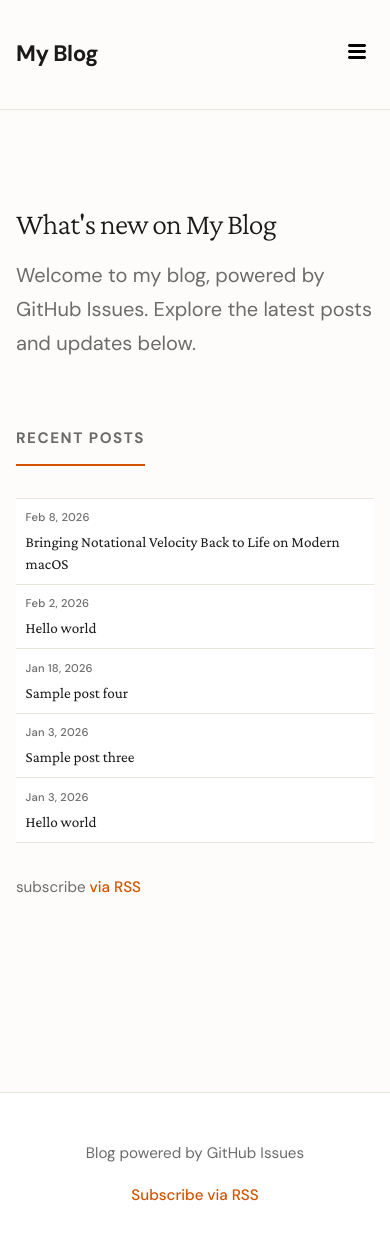
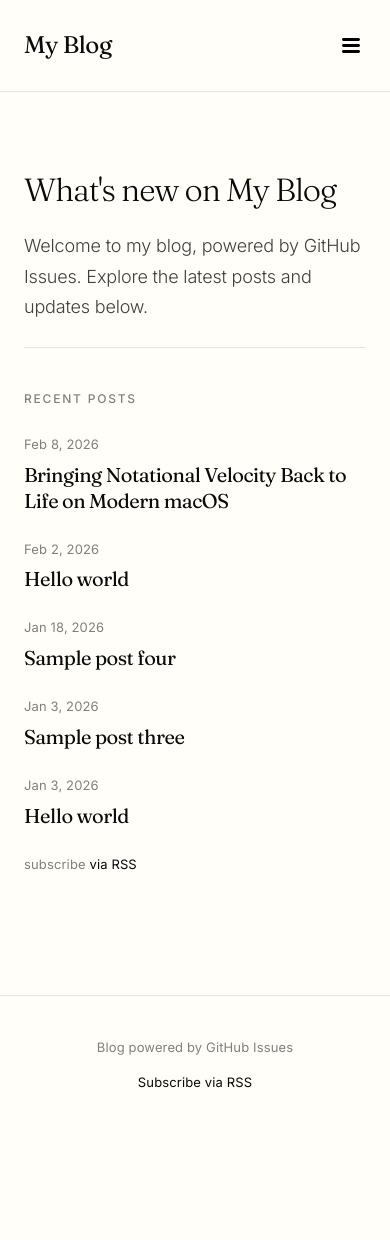
Before and after one commit to and/and.github.io, a Jekyll site: the page built from index.md, in a window 390 px wide and 1257 px high. Shown: the top 1240 px of the window. Built offline with Jekyll 4.4.1, drawn with Linux system fonts in a browser that asks for light colours.

Commit message:
Transform blog into typographic masterpiece with refined simplicity
Complete redesign focused on exceptional typography and editorial elegance:

Typography:
- Switch from Crimson Pro/DM Sans to Fraunces/Inter for distinctive refinement
- Fraunces display serif with optical sizing for headings (300-600 weights)
- Inter body sans with refined weights (300-500)
- Body text: 18px at weight 300, line-height 1.75, letter-spacing -0.011em
- Large display headings: 4rem Fraunces with optical sizing
- Perfect vertical rhythm with 8px spacing scale (0.5rem - 4.5rem)

Design system:
- CSS variables for typography, spacing, and semantic colors
- Warm neutral palette: #fffef9 background, #0a0a0a text, refined orange accent
- Generous whitespace and breathing room between sections
- Minimal but sophisticated aesthetic with intentional restraint

Layout & interactions:
- Simplified post list: removed card backgrounds, clean spacing
- Subtle opacity transitions replacing complex animations
- Navigation with elegant underline animation on hover
- Clean borders and refined spacing throughout

Code blocks:
- Flat subtle background with 2px left accent border
- Minimal syntax highlighting palette using semantic colors
- Berkeley Mono/IBM Plex Mono font stack

Mobile responsive:
- Fluid spacing system that scales down gracefully
- Typography hierarchy maintained across all breakpoints
- Clean, readable experience on all devices

Co-Authored-By: Claude Sonnet 4.5 <noreply@anthropic.com>

```diff
--- a/_layouts/default.html
+++ b/_layouts/default.html
@@ -7,19 +7,24 @@
   {%- seo -%}
   <link rel="preconnect" href="https://fonts.googleapis.com">
   <link rel="preconnect" href="https://fonts.gstatic.com" crossorigin>
-  <link href="https://fonts.googleapis.com/css2?family=Crimson+Pro:wght@300;400;600&family=DM+Sans:wght@400;500;700&display=swap" rel="stylesheet">
+  <link href="https://fonts.googleapis.com/css2?family=Fraunces:ital,opsz,wght@0,9..144,300;0,9..144,400;0,9..144,600;1,9..144,400&family=Inter:wght@300;400;500&display=swap" rel="stylesheet">
 <style>
 :root {
-  --color-bg: #fdfcfa;
-  --color-text: #1a1a1a;
-  --color-text-muted: #6b6b6b;
-  --color-accent: #d35400;
-  --color-border: #e8e5df;
-  --color-card-bg: #ffffff;
-  --font-serif: 'Crimson Pro', Georgia, serif;
-  --font-sans: 'DM Sans', -apple-system, sans-serif;
-  --max-width: 720px;
-  --spacing-unit: 1.5rem;
+  --color-bg: #fffef9;
+  --color-text: #0a0a0a;
+  --color-text-secondary: #404040;
+  --color-text-tertiary: #808080;
+  --color-accent: #c2410c;
+  --color-border: #e5e5e5;
+  --color-subtle: #f5f5f4;
+  --font-display: 'Fraunces', Georgia, serif;
+  --font-body: 'Inter', -apple-system, BlinkMacSystemFont, sans-serif;
+  --max-width: 680px;
+  --spacing-xs: 0.5rem;
+  --spacing-sm: 1rem;
+  --spacing-md: 2rem;
+  --spacing-lg: 3rem;
+  --spacing-xl: 4.5rem;
 }
 
 * {
@@ -29,84 +34,88 @@
 }
 
 body {
-  font-family: var(--font-serif);
+  font-family: var(--font-body);
   background: var(--color-bg);
   color: var(--color-text);
-  line-height: 1.7;
-  font-size: 20px;
+  line-height: 1.75;
+  font-size: 18px;
+  font-weight: 300;
+  letter-spacing: -0.011em;
   -webkit-font-smoothing: antialiased;
   -moz-osx-font-smoothing: grayscale;
+  text-rendering: optimizeLegibility;
 }
 
 .container {
   max-width: var(--max-width);
   margin: 0 auto;
-  padding: 0 var(--spacing-unit);
+  padding: 0 var(--spacing-md);
 }
 
 /* Header */
 header.site-header {
   border-bottom: 1px solid var(--color-border);
-  padding: 2rem 0;
+  padding: var(--spacing-lg) 0;
   background: var(--color-bg);
-  position: sticky;
-  top: 0;
-  z-index: 100;
-  backdrop-filter: blur(8px);
-  background: rgba(253, 252, 250, 0.95);
-  animation: slideDown 0.4s ease-out;
-}
-
-@keyframes slideDown {
-  from {
-    opacity: 0;
-    transform: translateY(-10px);
-  }
-  to {
-    opacity: 1;
-    transform: translateY(0);
-  }
 }
 
 .header-content {
   display: flex;
   justify-content: space-between;
-  align-items: center;
+  align-items: baseline;
   max-width: var(--max-width);
   margin: 0 auto;
-  padding: 0 var(--spacing-unit);
+  padding: 0 var(--spacing-md);
 }
 
 .site-title {
-  font-family: var(--font-sans);
-  font-weight: 700;
-  font-size: 1.4rem;
+  font-family: var(--font-display);
+  font-weight: 400;
+  font-size: 1.5rem;
   letter-spacing: -0.02em;
   color: var(--color-text);
   text-decoration: none;
-  transition: color 0.2s ease;
+  font-optical-sizing: auto;
+  transition: opacity 0.2s ease;
 }
 
 .site-title:hover {
-  color: var(--color-accent);
+  opacity: 0.6;
 }
 
 .site-nav {
   display: flex;
-  gap: 2rem;
-  font-family: var(--font-sans);
-  font-size: 1rem;
+  gap: var(--spacing-md);
+  font-size: 0.875rem;
+  letter-spacing: 0.01em;
+  text-transform: uppercase;
+  font-weight: 400;
 }
 
 .site-nav a {
-  color: var(--color-text-muted);
+  color: var(--color-text-tertiary);
   text-decoration: none;
   transition: color 0.2s ease;
-  font-weight: 500;
+  position: relative;
 }
 
 .site-nav a:hover {
   color: var(--color-text);
+}
+
+.site-nav a::after {
+  content: '';
+  position: absolute;
+  bottom: -2px;
+  left: 0;
+  width: 0;
+  height: 1px;
+  background: var(--color-text);
+  transition: width 0.2s ease;
+}
+
+.site-nav a:hover::after {
+  width: 100%;
 }
 
 /* Mobile Menu */
@@ -120,52 +129,42 @@ header.site-header {
 
 /* Hero Section */
 .hero {
-  padding: 4rem 0 3rem;
-  animation: fadeIn 0.6s ease-out 0.2s both;
-}
-
-@keyframes fadeIn {
-  from {
-    opacity: 0;
-    transform: translateY(20px);
-  }
-  to {
-    opacity: 1;
-    transform: translateY(0);
-  }
+  padding: var(--spacing-xl) 0 var(--spacing-lg);
+  border-bottom: 1px solid var(--color-border);
 }
 
 .page-heading {
-  font-size: 3.5rem;
+  font-family: var(--font-display);
+  font-size: 4rem;
   font-weight: 300;
-  line-height: 1.2;
-  margin-bottom: 1rem;
-  letter-spacing: -0.03em;
+  line-height: 1.1;
+  margin-bottom: var(--spacing-md);
+  letter-spacing: -0.035em;
+  font-optical-sizing: auto;
+  color: var(--color-text);
 }
 
 .page-description {
-  font-size: 1.25rem;
-  color: var(--color-text-muted);
-  max-width: 580px;
-  font-family: var(--font-sans);
+  font-size: 1.125rem;
+  line-height: 1.7;
+  color: var(--color-text-secondary);
+  max-width: 540px;
+  font-weight: 300;
 }
 
 /* Posts Section */
 .posts-section {
-  padding: 2rem 0 4rem;
+  padding: var(--spacing-xl) 0 var(--spacing-xl);
 }
 
 .section-heading, .post-list-heading {
-  font-family: var(--font-sans);
-  font-size: 0.95rem;
-  font-weight: 700;
+  font-size: 0.75rem;
+  font-weight: 500;
   text-transform: uppercase;
-  letter-spacing: 0.1em;
-  color: var(--color-text-muted);
-  margin-bottom: 2rem;
-  padding-bottom: 0.75rem;
-  border-bottom: 2px solid var(--color-accent);
-  display: inline-block;
+  letter-spacing: 0.15em;
+  color: var(--color-text-tertiary);
+  margin-bottom: var(--spacing-lg);
+  display: block;
 }
 
 .post-list {
@@ -173,69 +172,43 @@ header.site-header {
 }
 
 .post-list li, .post-item {
-  margin-bottom: 0;
-  padding: 0.75rem 1rem;
-  background: var(--color-card-bg);
-  border-bottom: 1px solid var(--color-border);
-  transition: all 0.2s ease;
-  animation: slideUp 0.5s ease-out both;
-}
-
-.post-list li:first-child {
-  border-top: 1px solid var(--color-border);
-}
-
-.post-list li:nth-child(1) { animation-delay: 0.1s; }
-.post-list li:nth-child(2) { animation-delay: 0.2s; }
-.post-list li:nth-child(3) { animation-delay: 0.3s; }
-.post-list li:nth-child(4) { animation-delay: 0.4s; }
-
-@keyframes slideUp {
-  from {
-    opacity: 0;
-    transform: translateY(30px);
-  }
-  to {
-    opacity: 1;
-    transform: translateY(0);
-  }
+  margin-bottom: var(--spacing-lg);
+  padding: 0;
+  background: transparent;
+  border: none;
+  transition: opacity 0.2s ease;
 }
 
 .post-list li:hover, .post-item:hover {
-  background: #faf8f5;
-  border-left: 3px solid var(--color-accent);
-  padding-left: calc(1rem - 3px);
+  opacity: 0.7;
 }
 
 .post-list .post-link {
-  display: flex;
-  align-items: center;
-  gap: 1.5rem;
+  display: block;
+  text-decoration: none;
 }
 
 .post-meta {
-  font-family: var(--font-sans);
-  font-size: 0.9rem;
-  color: var(--color-text-muted);
-  margin-bottom: 0;
-  font-weight: 500;
-  letter-spacing: 0.02em;
-  min-width: 95px;
-  flex-shrink: 0;
+  font-size: 0.8125rem;
+  color: var(--color-text-tertiary);
+  margin-bottom: var(--spacing-xs);
+  font-weight: 400;
+  letter-spacing: 0.01em;
 }
 
 .post-list h3 {
   margin: 0;
-  flex: 1;
 }
 
 .post-title {
-  font-size: 1.15rem;
-  font-weight: 500;
-  line-height: 1.4;
+  font-family: var(--font-display);
+  font-size: 1.75rem;
+  font-weight: 400;
+  line-height: 1.3;
   margin: 0;
   color: var(--color-text);
-  transition: color 0.2s ease;
+  letter-spacing: -0.025em;
+  font-optical-sizing: auto;
 }
 
 .post-link {
@@ -251,185 +224,138 @@ header.site-header {
 
 /* Article */
 .page-content {
-  padding: 3rem 0 4rem;
-  animation: fadeIn 0.6s ease-out 0.2s both;
+  padding: var(--spacing-xl) 0 var(--spacing-xl);
 }
 
 .post-header {
-  margin-bottom: 2.5rem;
-  padding-bottom: 1.5rem;
+  margin-bottom: var(--spacing-xl);
+  padding-bottom: var(--spacing-lg);
   border-bottom: 1px solid var(--color-border);
 }
 
 .post-header .post-title {
-  font-size: 2.75rem;
-  font-weight: 600;
-  line-height: 1.2;
-  margin-bottom: 0.75rem;
-  letter-spacing: -0.02em;
+  font-family: var(--font-display);
+  font-size: 3.5rem;
+  font-weight: 300;
+  line-height: 1.1;
+  margin-bottom: var(--spacing-md);
+  letter-spacing: -0.035em;
+  font-optical-sizing: auto;
 }
 
 .post-header .post-meta {
-  font-family: var(--font-sans);
-  font-size: 1rem;
-  color: var(--color-text-muted);
-  font-weight: 500;
+  font-size: 0.875rem;
+  color: var(--color-text-tertiary);
+  font-weight: 400;
+  letter-spacing: 0.01em;
 }
 
 .post-content {
-  max-width: 650px;
-  line-height: 1.8;
+  max-width: 620px;
+  line-height: 1.75;
 }
 
 .post-content p {
-  margin-bottom: 1.5rem;
+  margin-bottom: var(--spacing-md);
 }
 
 .post-content h2 {
-  font-size: 2rem;
-  font-weight: 600;
-  margin-top: 2.5rem;
-  margin-bottom: 1rem;
+  font-family: var(--font-display);
+  font-size: 2.25rem;
+  font-weight: 400;
+  margin-top: var(--spacing-xl);
+  margin-bottom: var(--spacing-md);
+  letter-spacing: -0.03em;
+  font-optical-sizing: auto;
+  line-height: 1.2;
+}
+
+.post-content h3 {
+  font-family: var(--font-display);
+  font-size: 1.5rem;
+  font-weight: 400;
+  margin-top: var(--spacing-lg);
+  margin-bottom: var(--spacing-sm);
   letter-spacing: -0.02em;
+  font-optical-sizing: auto;
+  line-height: 1.3;
 }
 
 /* Code Blocks */
 pre,
 code {
-  font-family: 'Jetbrains Mono', 'Berkeley Mono', 'Fira Code', 'Cascadia Code', Menlo, monospace;
-  font-size: 0.8em;
+  font-family: 'Berkeley Mono', 'IBM Plex Mono', 'Fira Code', Menlo, monospace;
+  font-size: 0.875em;
   font-variant-ligatures: common-ligatures;
   -webkit-font-smoothing: subpixel-antialiased;
   -moz-osx-font-smoothing: auto;
 }
 
 code {
-  padding: 3px 7px 2px;
-  background: linear-gradient(to bottom, #ebe7df 0%, #e8e3d9 100%);
-  color: #2d2d2d;
-  border-radius: 3px;
-  border: 1px solid rgba(211, 84, 0, 0.12);
-  font-weight: 500;
+  padding: 0.125rem 0.375rem;
+  background: var(--color-subtle);
+  color: var(--color-text-secondary);
+  border-radius: 2px;
+  font-weight: 400;
   letter-spacing: -0.01em;
-  box-shadow: 0 1px 2px rgba(0, 0, 0, 0.04);
-  position: relative;
-  top: -1px;
 }
 
 pre {
-  padding: 1.75rem 2rem;
-  background: linear-gradient(135deg, #faf8f5 0%, #f5f2ec 100%);
-  border: 1px solid #e5dfd1;
-  border-left: 4px solid var(--color-accent);
+  padding: var(--spacing-md);
+  background: var(--color-subtle);
+  border: 1px solid var(--color-border);
+  border-left: 2px solid var(--color-text);
   overflow-x: auto;
-  line-height: 1.65;
-  margin: 2rem 0;
-  border-radius: 6px;
-  box-shadow:
-    0 2px 8px rgba(0, 0, 0, 0.04),
-    0 12px 24px rgba(0, 0, 0, 0.03),
-    inset 0 0 0 1px rgba(255, 255, 255, 0.5);
-  position: relative;
-}
-
-pre::before {
-  content: '';
-  position: absolute;
-  top: 0;
-  left: 0;
-  right: 0;
-  height: 2px;
-  background: linear-gradient(90deg,
-    var(--color-accent) 0%,
-    rgba(211, 84, 0, 0.3) 50%,
-    transparent 100%);
-  border-radius: 6px 6px 0 0;
+  line-height: 1.6;
+  margin: var(--spacing-lg) 0;
+  border-radius: 0;
 }
 
 pre code {
   padding: 0;
   background: transparent;
   border: none;
-  font-size: 1em;
-  color: #2d2d2d;
-  box-shadow: none;
+  font-size: 0.9375em;
+  color: var(--color-text);
   font-weight: 400;
   letter-spacing: 0;
-  top: 0;
 }
 
 /* Syntax Highlighting */
 .highlight {
   background: transparent;
-  border-radius: 6px;
+  border-radius: 0;
 }
 
 .highlighter-rouge .highlight {
-  background: linear-gradient(to bottom, #ebe7df 0%, #e8e3d9 100%);
-  border: 1px solid rgba(211, 84, 0, 0.12);
-  box-shadow: 0 1px 2px rgba(0, 0, 0, 0.04);
+  background: var(--color-subtle);
+  border: 1px solid var(--color-border);
+  border-radius: 2px;
 }
 
-/* Rouge/Pygments Syntax Token Colors - Refined Editorial Palette */
-.highlight .c { color: #8b7d6b; font-style: italic; opacity: 0.9; } /* Comment */
-.highlight .err { color: #c0392b; background-color: rgba(192, 57, 43, 0.08); border-radius: 2px; } /* Error */
-.highlight .k { color: #d35400; font-weight: 550; } /* Keyword */
-.highlight .o { color: #555; font-weight: 500; } /* Operator */
-.highlight .cm { color: #8b7d6b; font-style: italic; opacity: 0.9; } /* Comment.Multiline */
-.highlight .cp { color: #9b8b7e; font-weight: 500; } /* Comment.Preproc */
-.highlight .c1 { color: #8b7d6b; font-style: italic; opacity: 0.9; } /* Comment.Single */
-.highlight .cs { color: #8b7d6b; font-weight: 550; font-style: italic; } /* Comment.Special */
-.highlight .gd { color: #2d2d2d; background-color: rgba(231, 76, 60, 0.1); } /* Generic.Deleted */
-.highlight .gd .x { color: #2d2d2d; background-color: rgba(231, 76, 60, 0.15); } /* Generic.Deleted.Specific */
-.highlight .ge { font-style: italic; } /* Generic.Emph */
-.highlight .gr { color: #c0392b; } /* Generic.Error */
-.highlight .gh { color: #8b7d6b; font-weight: 600; } /* Generic.Heading */
-.highlight .gi { color: #2d2d2d; background-color: rgba(46, 204, 113, 0.1); } /* Generic.Inserted */
-.highlight .gi .x { color: #2d2d2d; background-color: rgba(46, 204, 113, 0.15); } /* Generic.Inserted.Specific */
-.highlight .go { color: #7f8c8d; } /* Generic.Output */
-.highlight .gp { color: #555; font-weight: 550; } /* Generic.Prompt */
-.highlight .gs { font-weight: 600; } /* Generic.Strong */
-.highlight .gu { color: #95a5a6; font-weight: 600; } /* Generic.Subheading */
-.highlight .gt { color: #c0392b; } /* Generic.Traceback */
-.highlight .kc { color: #d35400; font-weight: 550; } /* Keyword.Constant */
-.highlight .kd { color: #d35400; font-weight: 550; } /* Keyword.Declaration */
-.highlight .kp { color: #d35400; font-weight: 550; } /* Keyword.Pseudo */
-.highlight .kr { color: #d35400; font-weight: 550; } /* Keyword.Reserved */
-.highlight .kt { color: #2980b9; font-weight: 550; } /* Keyword.Type */
-.highlight .m { color: #16a085; font-weight: 500; } /* Literal.Number */
-.highlight .s { color: #8e44ad; } /* Literal.String */
-.highlight .na { color: #c0392b; } /* Name.Attribute */
-.highlight .nb { color: #2980b9; } /* Name.Builtin */
-.highlight .nc { color: #2980b9; font-weight: 600; } /* Name.Class */
-.highlight .no { color: #16a085; font-weight: 550; } /* Name.Constant */
-.highlight .ni { color: #8e44ad; } /* Name.Entity */
-.highlight .ne { color: #c0392b; font-weight: 600; } /* Name.Exception */
-.highlight .nf { color: #c0392b; font-weight: 550; } /* Name.Function */
-.highlight .nn { color: #555; font-weight: 550; } /* Name.Namespace */
-.highlight .nt { color: #2980b9; font-weight: 550; } /* Name.Tag */
-.highlight .nv { color: #16a085; } /* Name.Variable */
-.highlight .ow { color: #d35400; font-weight: 550; } /* Operator.Word */
-.highlight .w { color: transparent; } /* Text.Whitespace */
-.highlight .mf { color: #16a085; font-weight: 500; } /* Literal.Number.Float */
-.highlight .mh { color: #16a085; font-weight: 500; } /* Literal.Number.Hex */
-.highlight .mi { color: #16a085; font-weight: 500; } /* Literal.Number.Integer */
-.highlight .mo { color: #16a085; font-weight: 500; } /* Literal.Number.Oct */
-.highlight .sb { color: #8e44ad; } /* Literal.String.Backtick */
-.highlight .sc { color: #8e44ad; } /* Literal.String.Char */
-.highlight .sd { color: #8b7d6b; font-style: italic; } /* Literal.String.Doc */
-.highlight .s2 { color: #8e44ad; } /* Literal.String.Double */
-.highlight .se { color: #c0392b; font-weight: 550; } /* Literal.String.Escape */
-.highlight .sh { color: #8e44ad; } /* Literal.String.Heredoc */
-.highlight .si { color: #c0392b; } /* Literal.String.Interpol */
-.highlight .sx { color: #8e44ad; } /* Literal.String.Other */
-.highlight .sr { color: #27ae60; font-weight: 500; } /* Literal.String.Regex */
-.highlight .s1 { color: #8e44ad; } /* Literal.String.Single */
-.highlight .ss { color: #8e44ad; font-weight: 550; } /* Literal.String.Symbol */
-.highlight .bp { color: #7f8c8d; } /* Name.Builtin.Pseudo */
-.highlight .vc { color: #16a085; } /* Name.Variable.Class */
-.highlight .vg { color: #16a085; } /* Name.Variable.Global */
-.highlight .vi { color: #16a085; } /* Name.Variable.Instance */
-.highlight .il { color: #16a085; font-weight: 500; } /* Literal.Number.Integer.Long */
+/* Rouge/Pygments Syntax Token Colors - Minimal Refined Palette */
+.highlight .c { color: var(--color-text-tertiary); font-style: italic; } /* Comment */
+.highlight .err { color: #991b1b; } /* Error */
+.highlight .k { color: var(--color-accent); font-weight: 500; } /* Keyword */
+.highlight .o { color: var(--color-text-secondary); } /* Operator */
+.highlight .cm, .highlight .cp, .highlight .c1, .highlight .cs { color: var(--color-text-tertiary); font-style: italic; }
+.highlight .ge { font-style: italic; }
+.highlight .gs { font-weight: 500; }
+.highlight .kc, .highlight .kd, .highlight .kp, .highlight .kr { color: var(--color-accent); font-weight: 500; }
+.highlight .kt { color: #1e40af; font-weight: 500; }
+.highlight .m, .highlight .mf, .highlight .mh, .highlight .mi, .highlight .mo, .highlight .il { color: #15803d; }
+.highlight .s, .highlight .sb, .highlight .sc, .highlight .s2, .highlight .sh, .highlight .sx, .highlight .s1 { color: #7c2d12; }
+.highlight .sd { color: var(--color-text-tertiary); font-style: italic; }
+.highlight .se, .highlight .si { color: var(--color-accent); }
+.highlight .sr { color: #15803d; }
+.highlight .ss { color: #7c2d12; }
+.highlight .na, .highlight .ne, .highlight .nf { color: var(--color-accent); }
+.highlight .nb { color: #1e40af; }
+.highlight .nc { color: #1e40af; font-weight: 500; }
+.highlight .no, .highlight .nv, .highlight .vc, .highlight .vg, .highlight .vi { color: #15803d; }
+.highlight .nt { color: #1e40af; }
+.highlight .ow { color: var(--color-accent); }
+.highlight .err, .highlight .gr, .highlight .gt { color: #991b1b; }
 
 /* Page (About) */
 .post .post-title {
@@ -443,9 +369,9 @@ pre code {
 /* Footer */
 .site-footer {
   border-top: 1px solid var(--color-border);
-  padding: 3rem 0;
-  margin-top: 4rem;
-  background: var(--color-card-bg);
+  padding: var(--spacing-xl) 0 var(--spacing-lg);
+  margin-top: var(--spacing-xl);
+  background: var(--color-bg);
 }
 
 .footer-content {
@@ -454,55 +380,64 @@ pre code {
   align-items: center;
   max-width: var(--max-width);
   margin: 0 auto;
-  padding: 0 var(--spacing-unit);
-  font-family: var(--font-sans);
-  font-size: 0.95rem;
-  color: var(--color-text-muted);
+  padding: 0 var(--spacing-md);
+  font-size: 0.8125rem;
+  color: var(--color-text-tertiary);
+  font-weight: 400;
+  letter-spacing: 0.01em;
 }
 
 .rss-link, .rss-subscribe a {
-  color: var(--color-accent);
+  color: var(--color-text);
   text-decoration: none;
-  font-weight: 500;
+  font-weight: 400;
   transition: opacity 0.2s ease;
+  position: relative;
 }
 
 .rss-link:hover, .rss-subscribe a:hover {
-  opacity: 0.8;
+  opacity: 0.6;
 }
 
 .rss-subscribe {
-  font-family: var(--font-sans);
-  font-size: 0.95rem;
-  color: var(--color-text-muted);
-  margin-top: 2rem;
+  font-size: 0.8125rem;
+  color: var(--color-text-tertiary);
+  margin-top: var(--spacing-lg);
+  font-weight: 400;
+  letter-spacing: 0.01em;
 }
 
 /* Pinned posts */
 .post-list-pinned {
-  margin-bottom: 3rem;
+  margin-bottom: var(--spacing-xl);
 }
 
 .post-item-pinned {
-  background: linear-gradient(135deg, #fff9f4 0%, #ffffff 100%);
-  border-left: 3px solid var(--color-accent);
+  background: transparent;
+  border: none;
+  padding: 0;
+  margin-bottom: var(--spacing-lg);
+  transition: opacity 0.2s ease;
+}
+
+.post-item-pinned:hover {
+  opacity: 0.7;
 }
 
 .pinned-card-header {
   display: flex;
   justify-content: space-between;
   align-items: center;
-  margin-bottom: 0.75rem;
+  margin-bottom: var(--spacing-xs);
 }
 
 .label {
-  font-family: var(--font-sans);
-  font-size: 0.7rem;
-  font-weight: 700;
+  font-size: 0.6875rem;
+  font-weight: 500;
   text-transform: uppercase;
-  letter-spacing: 0.05em;
+  letter-spacing: 0.1em;
   padding: 0.25rem 0.5rem;
-  border-radius: 3px;
+  border-radius: 2px;
 }
 
 .label-blue {
@@ -511,13 +446,23 @@ pre code {
 }
 
 .pinned-card-excerpt {
-  margin-top: 0.75rem;
-  color: var(--color-text-muted);
-  font-size: 0.95rem;
+  margin-top: var(--spacing-sm);
+  color: var(--color-text-secondary);
+  font-size: 1rem;
+  line-height: 1.6;
+  font-weight: 300;
 }
 
 /* Mobile Responsive */
 @media (max-width: 768px) {
+  :root {
+    --spacing-xs: 0.375rem;
+    --spacing-sm: 0.75rem;
+    --spacing-md: 1.5rem;
+    --spacing-lg: 2rem;
+    --spacing-xl: 3rem;
+  }
+
   body {
     font-size: 17px;
   }
@@ -529,7 +474,7 @@ pre code {
   .menu-icon {
     display: block;
     cursor: pointer;
-    padding: 0.5rem;
+    padding: var(--spacing-xs);
   }
 
   .nav-trigger:checked ~ .site-nav {
@@ -539,11 +484,10 @@ pre code {
     top: 100%;
     left: 0;
     right: 0;
-    background: var(--color-card-bg);
+    background: var(--color-bg);
     border-bottom: 1px solid var(--color-border);
-    padding: 1rem var(--spacing-unit);
-    gap: 1rem;
-    box-shadow: 0 4px 12px rgba(0, 0, 0, 0.05);
+    padding: var(--spacing-md);
+    gap: var(--spacing-md);
   }
 
   .header-content {
@@ -551,30 +495,61 @@ pre code {
   }
 
   .page-heading {
-    font-size: 2.25rem;
+    font-size: 2.5rem;
   }
 
   .hero {
-    padding: 3rem 0 2rem;
+    padding: var(--spacing-xl) 0 var(--spacing-lg);
   }
 
-  .post-list li, .post-item {
-    padding: 0.65rem 0.75rem;
+  .post-list li, .post-item, .post-item-pinned {
+    padding: 0;
+    margin-bottom: var(--spacing-lg);
   }
 
-  .post-list .post-link {
-    flex-direction: column;
-    align-items: flex-start;
-    gap: 0.25rem;
+  .post-title {
+    font-size: 1.5rem;
   }
 
-  .post-meta {
-    font-size: 0.7rem;
-    min-width: auto;
+  .post-header .post-title {
+    font-size: 2.5rem;
   }
 
-  .post-title, .post-list h3 {
-    font-size: 0.95rem;
+  .post .post-title {
+    font-size: 2.5rem;
+  }
+
+  .post-content h2 {
+    font-size: 1.75rem;
+  }
+
+  .post-content h3 {
+    font-size: 1.25rem;
+  }
+
+  .footer-content {
+    flex-direction: column;
+    gap: var(--spacing-sm);
+    text-align: center;
+  }
+}
+
+@media (max-width: 480px) {
+  :root {
+    --spacing-xl: 2.5rem;
+    --spacing-lg: 1.5rem;
+  }
+
+  body {
+    font-size: 16px;
+  }
+
+  .page-heading {
+    font-size: 2rem;
+  }
+
+  .post-title {
+    font-size: 1.25rem;
   }
 
   .post-header .post-title {
@@ -582,35 +557,15 @@ pre code {
   }
 
   .post .post-title {
-    font-size: 2.25rem;
+    font-size: 2rem;
   }
 
-  .footer-content {
-    flex-direction: column;
-    gap: 1rem;
-    text-align: center;
-  }
-}
-
-@media (max-width: 480px) {
-  :root {
-    --spacing-unit: 1rem;
+  .post-content h2 {
+    font-size: 1.5rem;
   }
 
-  .page-heading {
-    font-size: 1.875rem;
-  }
-
-  .post-list li, .post-item {
-    padding: 0.6rem;
-  }
-
-  .post-header .post-title {
-    font-size: 1.75rem;
-  }
-
-  .post .post-title {
-    font-size: 1.875rem;
+  .post-content h3 {
+    font-size: 1.125rem;
   }
 }
 </style>
```
